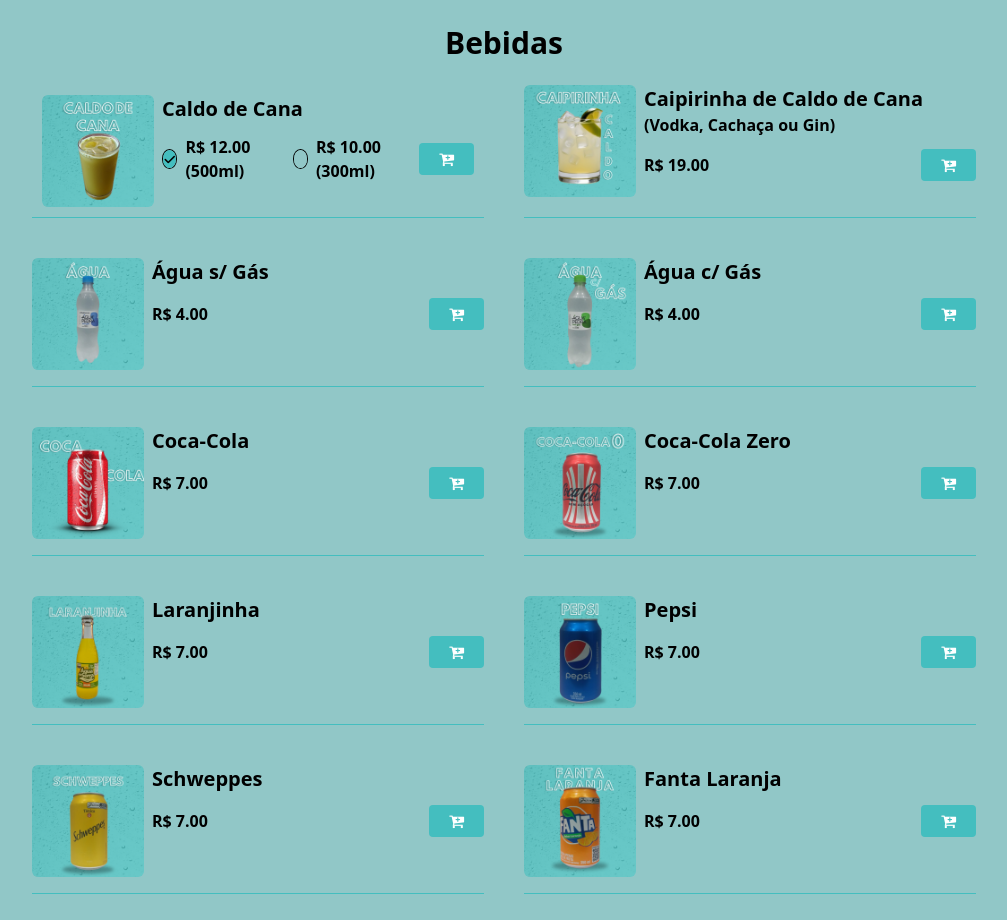
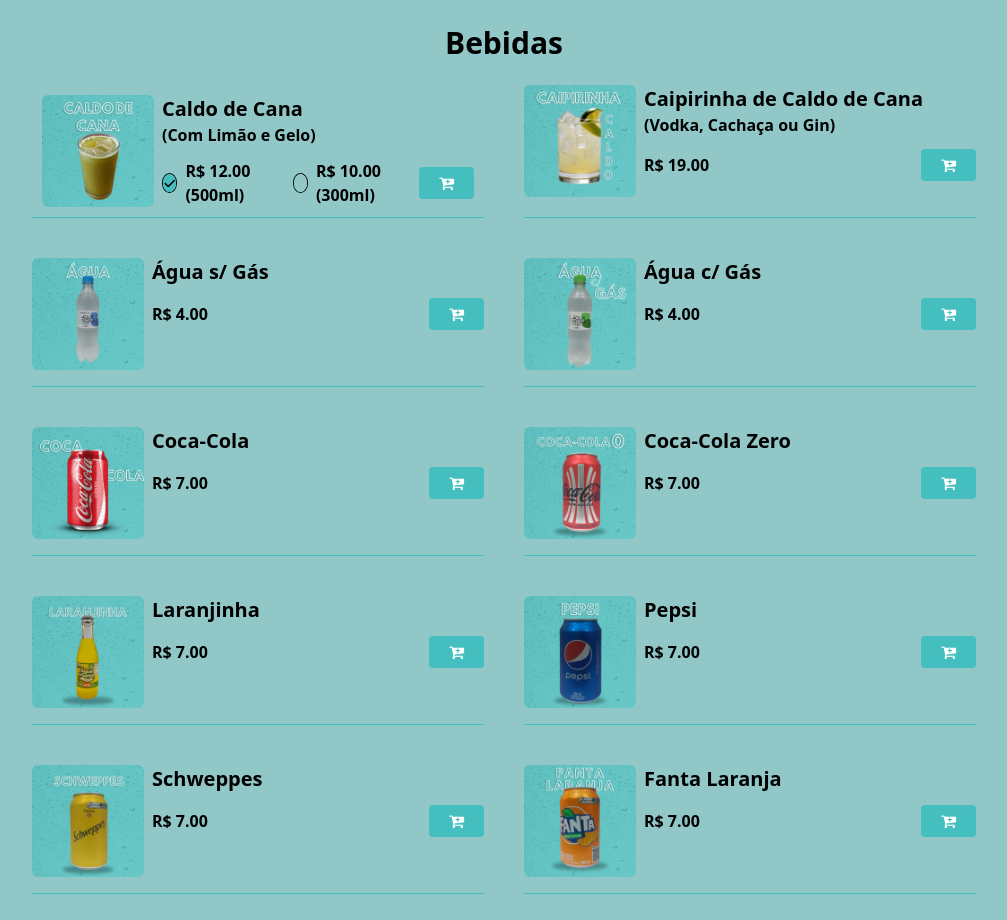
Before and after one commit to Estevo-Marques/PastelariaV4Lara, a website: page index.html in a window 1280 px wide. Shown: the part 4540-5460 px from the top of the page, without its empty margins (136-1143 px from the left). Drawn offline with nearby package versions, Linux system fonts and the light colour scheme.

Commit message:
caldo de cana

```diff
--- a/index.html
+++ b/index.html
@@ -41,6 +41,7 @@
             display: flex;
             justify-content: center;
             align-items: center;
+
         }
         .fa-whatsapp {
             font-size: 35px;
@@ -1189,7 +1190,7 @@
                     <div class="flex gap-2 border-b cart-item border-gray-300 pb-4">
                         <img src="./assets/caldo-de-cana.png" alt="Caldo de Cana" class="w-28 h-28  rounded-md hover:scale-110 hover:rotate-2 duration-300"/>
                         <div class="w-full">
-                            <p class="font-bold text-xl">Caldo de Cana</p>
+                            <p class="font-bold text-xl">Caldo de Cana</p><p class="font-semibold">(Com Limão e Gelo)</p>
                             <div class="flex items-center gap-2 justify-between mt-3">
                                 <div class="input-master flex items-center gap-3">
                                     <label class="flex items-center space-x-2">
```
